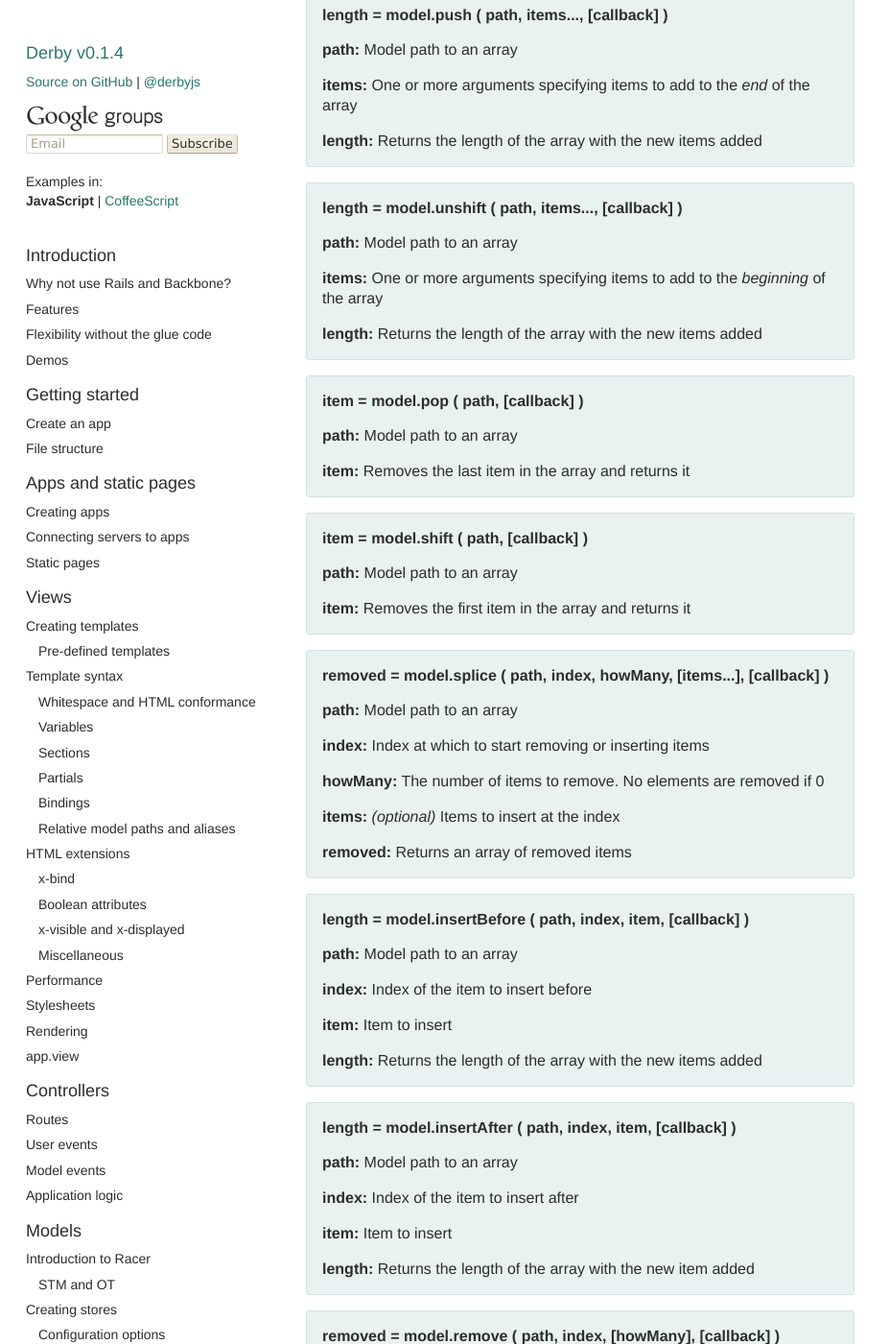
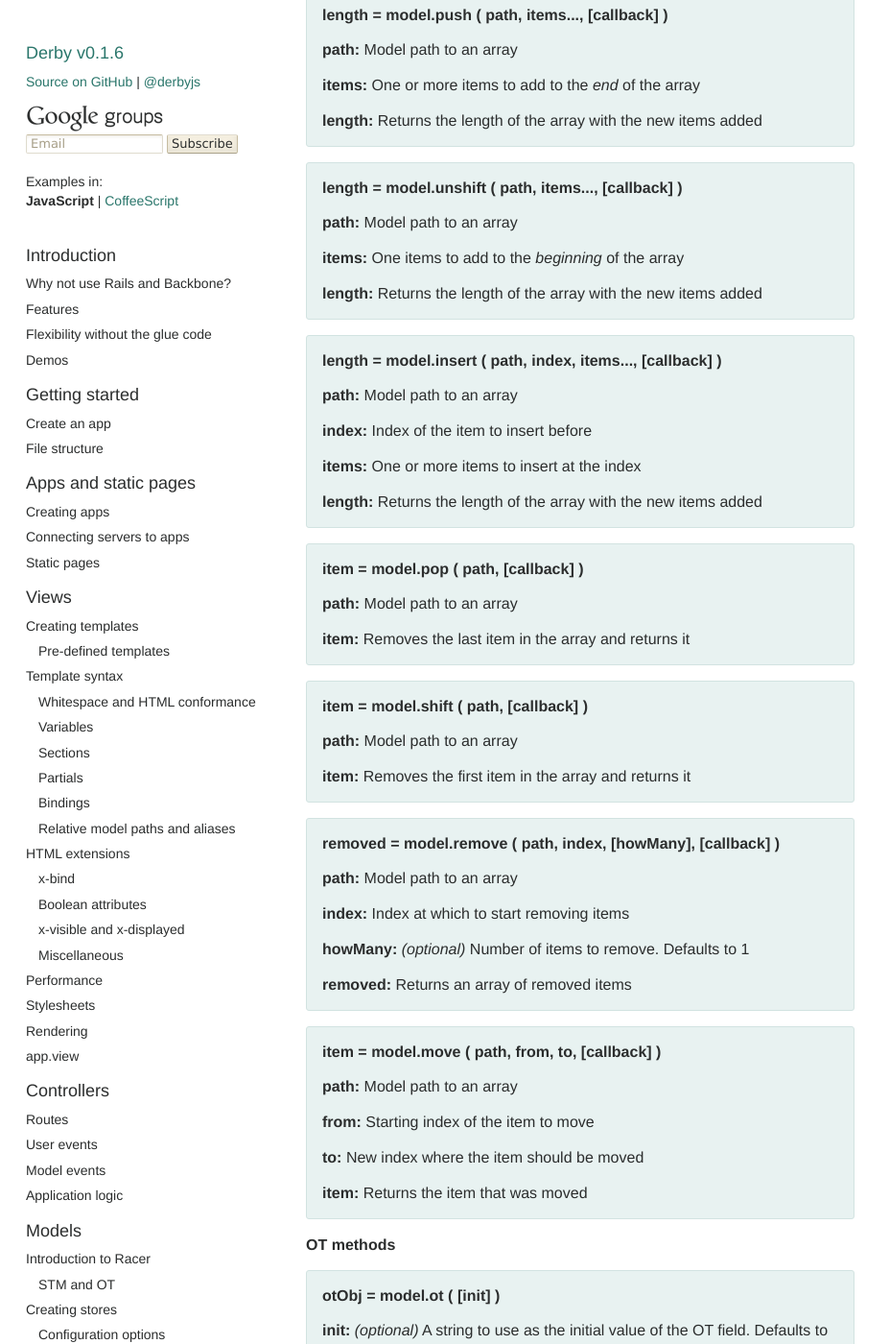
Before and after one commit to derbyjs/derby, a Jekyll site: the page built from index.md, in a window 1280 px wide and 1400 px high, scrolled down 33191 px. Shown: the whole window at 96% size, without its empty margins (0-927 px from the left). Built offline with Jekyll 4.4.1, drawn with Linux system fonts in a browser that asks for light colours.

Commit message:
update to version 0.1.6

```diff
--- a/index.md
+++ b/index.md
@@ -1,6 +1,6 @@
 ---
 layout: default
-version: 0.1.4
+version: 0.1.6
 headers:
   - text: Introduction
     type: h1
@@ -1290,7 +1290,7 @@ Array methods can only be used on paths set to arrays, null, or undefined. If th
 >
 > **path:** Model path to an array
 >
-> **items:** One or more arguments specifying items to add to the *end* of the array
+> **items:** One or more items to add to the *end* of the array
 >
 > **length:** Returns the length of the array with the new items added
 
@@ -1298,7 +1298,17 @@ Array methods can only be used on paths set to arrays, null, or undefined. If th
 >
 > **path:** Model path to an array
 >
-> **items:** One or more arguments specifying items to add to the *beginning* of the array
+> **items:** One items to add to the *beginning* of the array
+>
+> **length:** Returns the length of the array with the new items added
+
+> ### `length = `model.insert` ( path, index, items..., [callback] )`
+>
+> **path:** Model path to an array
+>
+> **index:** Index of the item to insert before
+>
+> **items:** One or more items to insert at the index
 >
 > **length:** Returns the length of the array with the new items added
 
@@ -1313,38 +1323,6 @@ Array methods can only be used on paths set to arrays, null, or undefined. If th
 > **path:** Model path to an array
 >
 > **item:** Removes the first item in the array and returns it
-
-> ### `removed = `model.splice` ( path, index, howMany, [items...], [callback] )`
->
-> **path:** Model path to an array
->
-> **index:** Index at which to start removing or inserting items
->
-> **howMany:** The number of items to remove. No elements are removed if 0
->
-> **items:** *(optional)* Items to insert at the index
->
-> **removed:** Returns an array of removed items
-
-> ### `length = `model.insertBefore` ( path, index, item, [callback] )`
->
-> **path:** Model path to an array
->
-> **index:** Index of the item to insert before
->
-> **item:** Item to insert
->
-> **length:** Returns the length of the array with the new items added
-
-> ### `length = `model.insertAfter` ( path, index, item, [callback] )`
->
-> **path:** Model path to an array
->
-> **index:** Index of the item to insert after
->
-> **item:** Item to insert
->
-> **length:** Returns the length of the array with the new item added
 
 > ### `removed = `model.remove` ( path, index, [howMany], [callback] )`
 >
```
